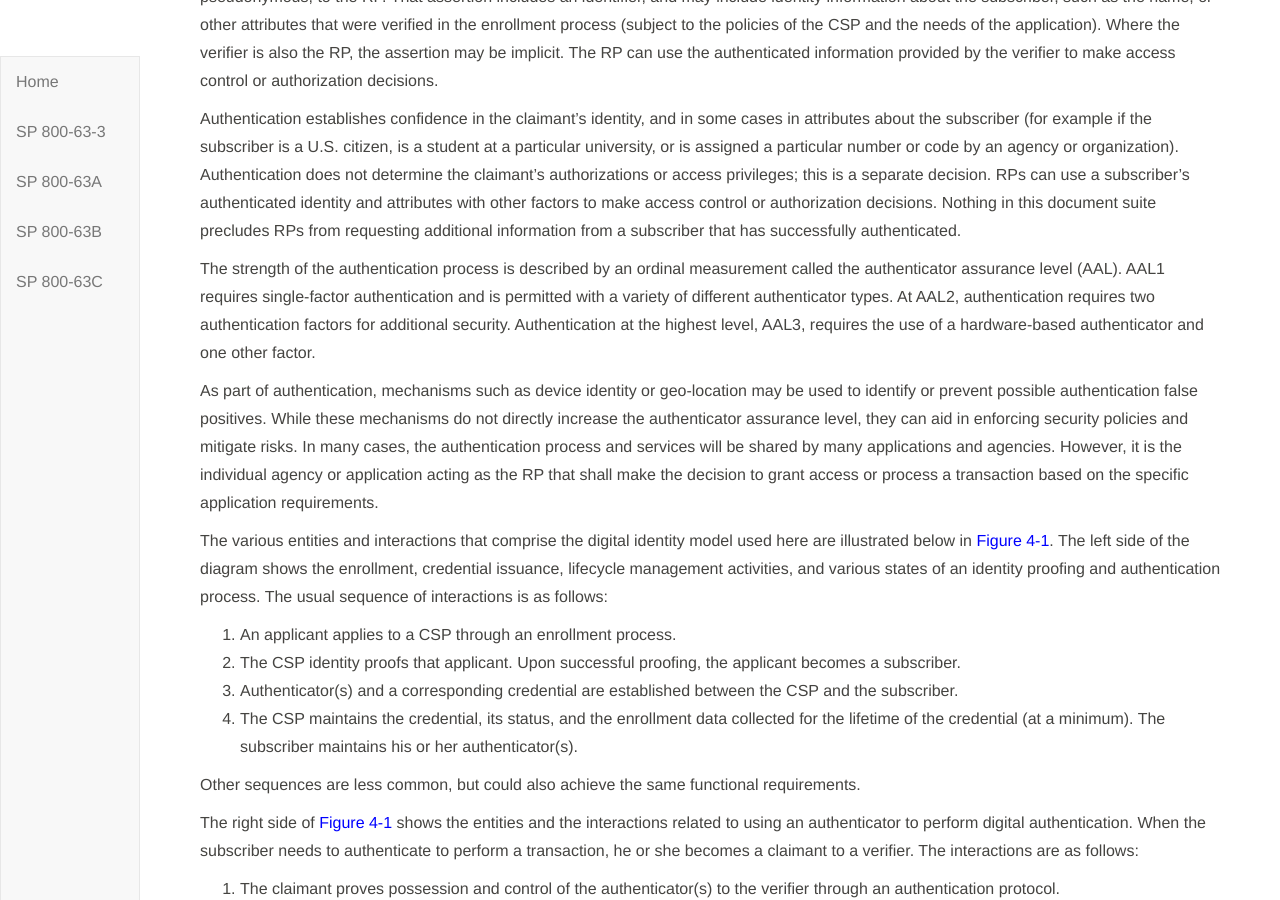
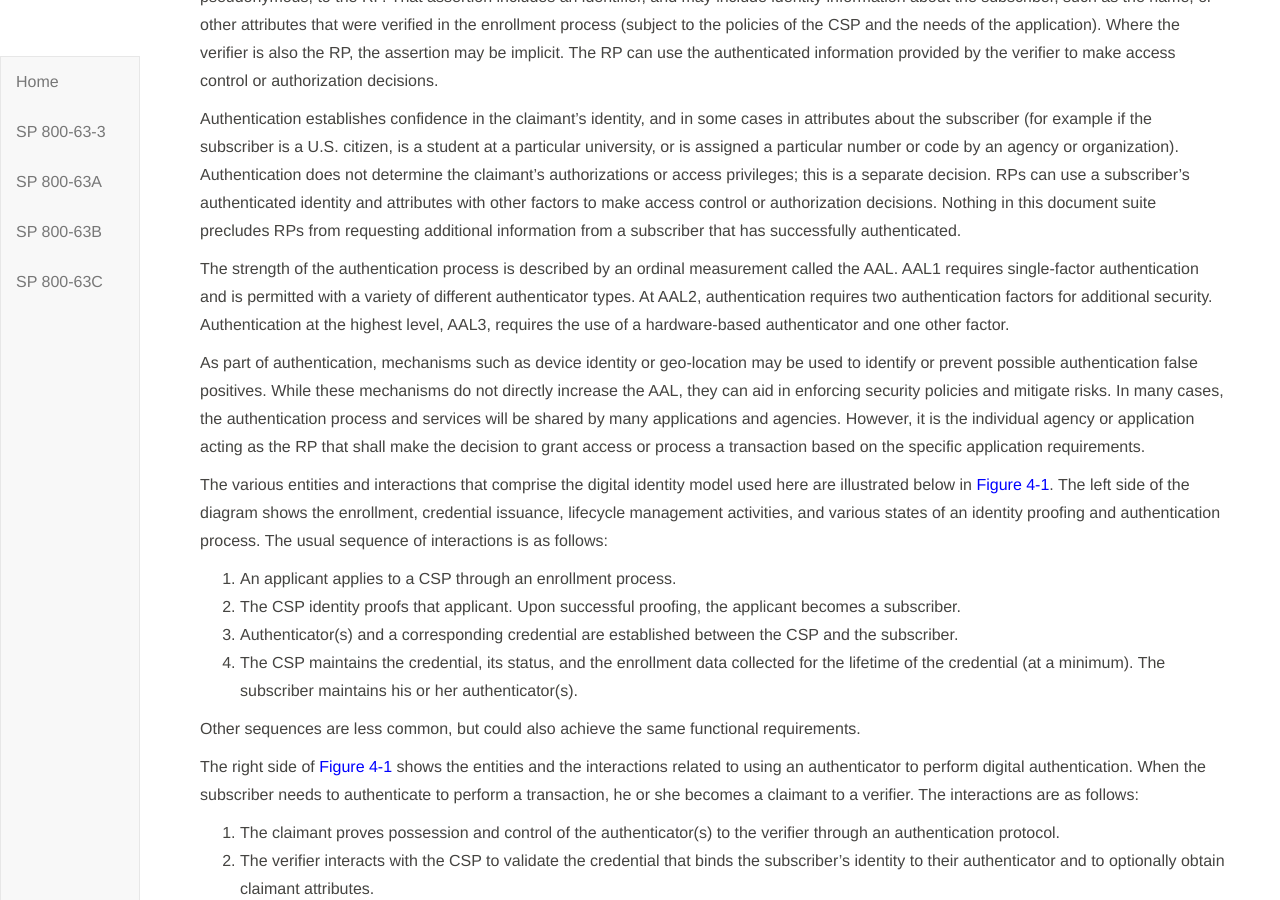
Before and after one commit to usnistgov/800-63-3, a Jekyll site: the page built from sp800-63-3/sec4_model.md, in a window 1280 px wide and 900 px high, scrolled down 1016 px. Built offline with Jekyll 4.4.1, drawn with Linux system fonts in a browser that asks for light colours; our own code applies the rules of GitHub Pages for plain Markdown files.

Commit message:
Update sec4_model.md

```diff
--- a/sp800-63-3/sec4_model.md
+++ b/sp800-63-3/sec4_model.md
@@ -21,9 +21,9 @@ In this document suite, the party to be authenticated is called a *claimant* and
 
 Authentication establishes confidence in the claimant's identity, and in some cases in attributes about the subscriber (for example if the subscriber is a U.S. citizen, is a student at a particular university, or is assigned a particular number or code by an agency or organization). Authentication does not determine the claimant's authorizations or access privileges; this is a separate decision. RPs can use a subscriber's authenticated identity and attributes with other factors to make access control or authorization decisions. Nothing in this document suite precludes RPs from requesting additional information from a subscriber that has successfully authenticated.
 
-The strength of the authentication process is described by an ordinal measurement called the authenticator assurance level (AAL). AAL1 requires single-factor authentication and is permitted with a variety of different authenticator types. At AAL2, authentication requires two authentication factors for additional security. Authentication at the highest level, AAL3, requires the use of a hardware-based authenticator and one other factor.
+The strength of the authentication process is described by an ordinal measurement called the AAL. AAL1 requires single-factor authentication and is permitted with a variety of different authenticator types. At AAL2, authentication requires two authentication factors for additional security. Authentication at the highest level, AAL3, requires the use of a hardware-based authenticator and one other factor.
 
-As part of authentication, mechanisms such as device identity or geo-location may be used to identify or prevent possible authentication false positives. While these mechanisms do not directly increase the authenticator assurance level, they can aid in enforcing security policies and mitigate risks. In many cases, the authentication process and services will be shared by many applications and agencies. However, it is the individual agency or application acting as the RP that shall make the decision to grant access or process a transaction based on the specific application requirements.
+As part of authentication, mechanisms such as device identity or geo-location may be used to identify or prevent possible authentication false positives. While these mechanisms do not directly increase the AAL, they can aid in enforcing security policies and mitigate risks. In many cases, the authentication process and services will be shared by many applications and agencies. However, it is the individual agency or application acting as the RP that shall make the decision to grant access or process a transaction based on the specific application requirements.
 
 The various entities and interactions that comprise the digital identity model used here are illustrated below in [Figure 4-1](#63Sec4-Figure1). The left side of the diagram shows the enrollment, credential issuance, lifecycle management activities, and various states of an identity proofing and authentication process. The usual sequence of interactions is as follows:
 
```
